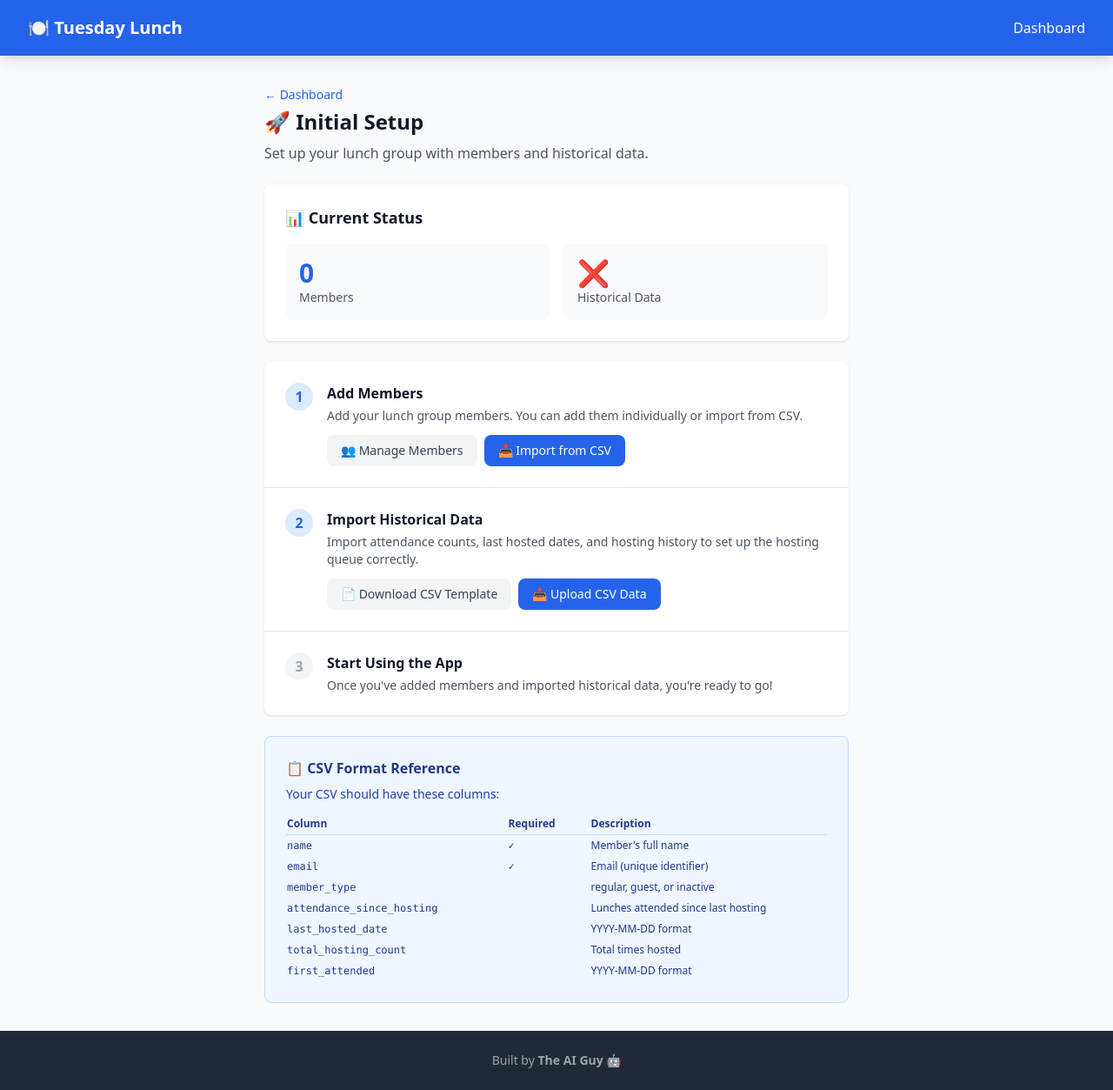
After one commit to Caellwyn/guy-lunch, a Flask app: page /admin/setup in a window 1280 px wide. The commit adds this page. Shown: the whole page at 87% size. Run offline with Flask 3, Linux system fonts and the light colour scheme; the visitor is signed in with stand-in values (Sample User, id 1); some libraries are stand-ins or nearby versions.

Commit message:
Add initial setup flow with CSV import for members and historical data

```diff
--- a/app/routes/admin.py
+++ b/app/routes/admin.py
@@ -1,6 +1,8 @@
 from functools import wraps
-from flask import Blueprint, render_template, request, redirect, url_for, session, flash, current_app, jsonify
-from datetime import date, timedelta
+from flask import Blueprint, render_template, request, redirect, url_for, session, flash, current_app, jsonify, Response
+from datetime import date, timedelta, datetime
+import csv
+import io
 from app import db
 from app.models import Member, Location, Lunch, Attendance
 
@@ -268,3 +270,178 @@ def seed_members_route():
     result = seed_members()
     flash(f"Seeded members: {result['added']} added, {result['skipped']} skipped, {result['total']} total", 'success')
     return redirect(url_for('admin.members'))
+
+
+# ============== INITIAL SETUP ROUTES ==============
+
+@admin_bp.route('/setup')
+@admin_required
+def setup():
+    """Initial setup wizard."""
+    member_count = Member.query.count()
+    has_historical_data = Member.query.filter(Member.last_hosted_date.isnot(None)).count() > 0
+
+    return render_template('admin/setup.html',
+                           member_count=member_count,
+                           has_historical_data=has_historical_data)
+
+
+@admin_bp.route('/setup/export-template')
+@admin_required
+def export_member_template():
+    """Export CSV template with current members for data entry."""
+    members = Member.query.order_by(Member.name).all()
+
+    output = io.StringIO()
+    writer = csv.writer(output)
+
+    # Header row
+    writer.writerow([
+        'name',
+        'email',
+        'member_type',
+        'attendance_since_hosting',
+        'last_hosted_date',
+        'total_hosting_count',
+        'first_attended'
+    ])
+
+    # Data rows (existing members or empty template)
+    if members:
+        for m in members:
+            writer.writerow([
+                m.name,
+                m.email,
+                m.member_type,
+                m.attendance_since_hosting or 0,
+                m.last_hosted_date.strftime('%Y-%m-%d') if m.last_hosted_date else '',
+                m.total_hosting_count or 0,
+                m.first_attended.strftime('%Y-%m-%d') if m.first_attended else ''
+            ])
+    else:
+        # Example row
+        writer.writerow([
+            'John Doe',
+            'john@example.com',
+            'regular',
+            '3',
+            '2024-11-15',
+            '5',
+            '2020-01-01'
+        ])
+
+    output.seek(0)
+    return Response(
+        output.getvalue(),
+        mimetype='text/csv',
+        headers={'Content-Disposition': 'attachment; filename=members_template.csv'}
+    )
+
+
+@admin_bp.route('/setup/import', methods=['GET', 'POST'])
+@admin_required
+def import_members():
+    """Import members and historical data from CSV."""
+    if request.method == 'GET':
+        return render_template('admin/import.html')
+
+    # Handle CSV upload
+    if 'csv_file' not in request.files:
+        flash('No file uploaded', 'error')
+        return redirect(url_for('admin.import_members'))
+
+    file = request.files['csv_file']
+    if file.filename == '':
+        flash('No file selected', 'error')
+        return redirect(url_for('admin.import_members'))
+
+    if not file.filename.endswith('.csv'):
+        flash('File must be a CSV', 'error')
+        return redirect(url_for('admin.import_members'))
+
+    try:
+        # Read CSV
+        stream = io.StringIO(file.stream.read().decode('utf-8-sig'))  # utf-8-sig handles BOM
+        reader = csv.DictReader(stream)
+
+        results = {'added': 0, 'updated': 0, 'errors': []}
+
+        for row_num, row in enumerate(reader, start=2):  # Start at 2 (header is row 1)
+            try:
+                email = row.get('email', '').strip().lower()
+                if not email:
+                    results['errors'].append(f"Row {row_num}: Missing email")
+                    continue
+
+                name = row.get('name', '').strip()
+                if not name:
+                    results['errors'].append(f"Row {row_num}: Missing name")
+                    continue
+
+                # Parse optional fields
+                member_type = row.get('member_type', 'regular').strip() or 'regular'
+                if member_type not in ('regular', 'guest', 'inactive'):
+                    member_type = 'regular'
+
+                attendance = int(row.get('attendance_since_hosting', 0) or 0)
+                hosting_count = int(row.get('total_hosting_count', 0) or 0)
+
+                last_hosted = None
+                if row.get('last_hosted_date', '').strip():
+                    try:
+                        last_hosted = datetime.strptime(row['last_hosted_date'].strip(), '%Y-%m-%d')
+                    except ValueError:
+                        results['errors'].append(f"Row {row_num}: Invalid last_hosted_date format (use YYYY-MM-DD)")
+
+                first_attended = None
+                if row.get('first_attended', '').strip():
+                    try:
+                        first_attended = datetime.strptime(row['first_attended'].strip(), '%Y-%m-%d').date()
+                    except ValueError:
+                        results['errors'].append(f"Row {row_num}: Invalid first_attended format (use YYYY-MM-DD)")
+
+                # Find or create member
+                member = Member.query.filter_by(email=email).first()
+                if member:
+                    # Update existing
+                    member.name = name
+                    member.member_type = member_type
+                    member.attendance_since_hosting = attendance
+                    member.total_hosting_count = hosting_count
+                    member.last_hosted_date = last_hosted
+                    member.first_attended = first_attended
+                    results['updated'] += 1
+                else:
+                    # Create new
+                    member = Member(
+                        name=name,
+                        email=email,
+                        member_type=member_type,
+                        attendance_since_hosting=attendance,
+                        total_hosting_count=hosting_count,
+                        last_hosted_date=last_hosted,
+                        first_attended=first_attended
+                    )
+                    db.session.add(member)
+                    results['added'] += 1
+
+            except Exception as e:
+                results['errors'].append(f"Row {row_num}: {str(e)}")
+
+        db.session.commit()
+
+        # Build flash message
+        msg = f"Import complete: {results['added']} added, {results['updated']} updated"
+        if results['errors']:
+            msg += f", {len(results['errors'])} errors"
+            for err in results['errors'][:5]:  # Show first 5 errors
+                flash(err, 'error')
+            if len(results['errors']) > 5:
+                flash(f"...and {len(results['errors']) - 5} more errors", 'error')
+
+        flash(msg, 'success')
+        return redirect(url_for('admin.setup'))
+
+    except Exception as e:
+        flash(f'Error processing CSV: {str(e)}', 'error')
+        return redirect(url_for('admin.import_members'))
--- /dev/null
+++ b/app/templates/admin/setup.html
@@ -0,0 +1,155 @@
+{% extends "base.html" %}
+
+{% block title %}Initial Setup - Tuesday Lunch Admin{% endblock %}
+
+{% block content %}
+<div class="space-y-6 max-w-2xl mx-auto">
+    <!-- Header -->
+    <div>
+        <a href="{{ url_for('admin.dashboard') }}" class="text-blue-600 hover:underline text-sm">← Dashboard</a>
+        <h1 class="text-2xl font-bold text-gray-900 mt-1">🚀 Initial Setup</h1>
+        <p class="text-gray-600 mt-2">Set up your lunch group with members and historical data.</p>
+    </div>
+
+    {% with messages = get_flashed_messages(with_categories=true) %}
+        {% if messages %}
+            {% for category, message in messages %}
+                <div class="p-4 rounded-lg {% if category == 'error' %}bg-red-100 text-red-700{% else %}bg-green-100 text-green-700{% endif %}">
+                    {{ message }}
+                </div>
+            {% endfor %}
+        {% endif %}
+    {% endwith %}
+
+    <!-- Status Overview -->
+    <div class="bg-white rounded-lg shadow p-6">
+        <h2 class="text-lg font-semibold text-gray-900 mb-4">📊 Current Status</h2>
+        <div class="grid grid-cols-2 gap-4">
+            <div class="p-4 bg-gray-50 rounded-lg">
+                <div class="text-3xl font-bold text-blue-600">{{ member_count }}</div>
+                <div class="text-sm text-gray-600">Members</div>
+            </div>
+            <div class="p-4 bg-gray-50 rounded-lg">
+                <div class="text-3xl">
+                    {% if has_historical_data %}✅{% else %}❌{% endif %}
+                </div>
+                <div class="text-sm text-gray-600">Historical Data</div>
+            </div>
+        </div>
+    </div>
+
+    <!-- Setup Steps -->
+    <div class="bg-white rounded-lg shadow divide-y">
+        <!-- Step 1: Add Members -->
+        <div class="p-6">
+            <div class="flex items-start gap-4">
+                <div class="flex-shrink-0 w-8 h-8 rounded-full {% if member_count > 0 %}bg-green-100 text-green-600{% else %}bg-blue-100 text-blue-600{% endif %} flex items-center justify-center font-bold">
+                    {% if member_count > 0 %}✓{% else %}1{% endif %}
+                </div>
+                <div class="flex-1">
+                    <h3 class="font-semibold text-gray-900">Add Members</h3>
+                    <p class="text-sm text-gray-600 mt-1">
+                        {% if member_count > 0 %}
+                            You have {{ member_count }} members in the system.
+                        {% else %}
+                            Add your lunch group members. You can add them individually or import from CSV.
+                        {% endif %}
+                    </p>
+                    <div class="mt-3 flex flex-wrap gap-2">
+                        <a href="{{ url_for('admin.members') }}"
+                           class="inline-block bg-gray-100 text-gray-700 px-4 py-2 rounded-lg text-sm font-medium hover:bg-gray-200">
+                            👥 Manage Members
+                        </a>
+                        <a href="{{ url_for('admin.import_members') }}"
+                           class="inline-block bg-blue-600 text-white px-4 py-2 rounded-lg text-sm font-medium hover:bg-blue-700">
+                            📥 Import from CSV
+                        </a>
+                    </div>
+                </div>
+            </div>
+        </div>
+
+        <!-- Step 2: Historical Data -->
+        <div class="p-6">
+            <div class="flex items-start gap-4">
+                <div class="flex-shrink-0 w-8 h-8 rounded-full {% if has_historical_data %}bg-green-100 text-green-600{% else %}bg-blue-100 text-blue-600{% endif %} flex items-center justify-center font-bold">
+                    {% if has_historical_data %}✓{% else %}2{% endif %}
+                </div>
+                <div class="flex-1">
+                    <h3 class="font-semibold text-gray-900">Import Historical Data</h3>
+                    <p class="text-sm text-gray-600 mt-1">
+                        {% if has_historical_data %}
+                            Historical hosting data has been imported.
+                        {% else %}
+                            Import attendance counts, last hosted dates, and hosting history to set up the hosting queue correctly.
+                        {% endif %}
+                    </p>
+                    <div class="mt-3 flex flex-wrap gap-2">
+                        <a href="{{ url_for('admin.export_member_template') }}"
+                           class="inline-block bg-gray-100 text-gray-700 px-4 py-2 rounded-lg text-sm font-medium hover:bg-gray-200">
+                            📄 Download CSV Template
+                        </a>
+                        <a href="{{ url_for('admin.import_members') }}"
+                           class="inline-block bg-blue-600 text-white px-4 py-2 rounded-lg text-sm font-medium hover:bg-blue-700">
+                            📥 Upload CSV Data
+                        </a>
+                    </div>
+                </div>
+            </div>
+        </div>
+
+        <!-- Step 3: Ready! -->
+        <div class="p-6">
+            <div class="flex items-start gap-4">
+                <div class="flex-shrink-0 w-8 h-8 rounded-full {% if member_count > 0 and has_historical_data %}bg-green-100 text-green-600{% else %}bg-gray-100 text-gray-400{% endif %} flex items-center justify-center font-bold">
+                    {% if member_count > 0 and has_historical_data %}✓{% else %}3{% endif %}
+                </div>
+                <div class="flex-1">
+                    <h3 class="font-semibold text-gray-900">Start Using the App</h3>
+                    <p class="text-sm text-gray-600 mt-1">
+                        {% if member_count > 0 and has_historical_data %}
+                            You're all set! The hosting queue is ready based on your historical data.
+                        {% else %}
+                            Once you've added members and imported historical data, you're ready to go!
+                        {% endif %}
+                    </p>
+                    {% if member_count > 0 %}
+                    <div class="mt-3">
+                        <a href="{{ url_for('admin.dashboard') }}"
+                           class="inline-block bg-green-600 text-white px-4 py-2 rounded-lg text-sm font-medium hover:bg-green-700">
+                            🎉 Go to Dashboard
+                        </a>
+                    </div>
+                    {% endif %}
+                </div>
+            </div>
+        </div>
+    </div>
+
+    <!-- CSV Format Info -->
+    <div class="bg-blue-50 border border-blue-200 rounded-lg p-6">
+        <h3 class="font-semibold text-blue-900 mb-2">📋 CSV Format Reference</h3>
+        <p class="text-sm text-blue-800 mb-3">Your CSV should have these columns:</p>
+        <div class="overflow-x-auto">
+            <table class="text-xs text-blue-900 w-full">
+                <thead>
+                    <tr class="border-b border-blue-200">
+                        <th class="text-left py-1 pr-4">Column</th>
+                        <th class="text-left py-1 pr-4">Required</th>
+                        <th class="text-left py-1">Description</th>
+                    </tr>
+                </thead>
+                <tbody class="font-mono">
+                    <tr><td class="py-1 pr-4">name</td><td class="pr-4">✓</td><td class="font-sans">Member's full name</td></tr>
+                    <tr><td class="py-1 pr-4">email</td><td class="pr-4">✓</td><td class="font-sans">Email (unique identifier)</td></tr>
+                    <tr><td class="py-1 pr-4">member_type</td><td class="pr-4"></td><td class="font-sans">regular, guest, or inactive</td></tr>
+                    <tr><td class="py-1 pr-4">attendance_since_hosting</td><td class="pr-4"></td><td class="font-sans">Lunches attended since last hosting</td></tr>
+                    <tr><td class="py-1 pr-4">last_hosted_date</td><td class="pr-4"></td><td class="font-sans">YYYY-MM-DD format</td></tr>
+                    <tr><td class="py-1 pr-4">total_hosting_count</td><td class="pr-4"></td><td class="font-sans">Total times hosted</td></tr>
+                    <tr><td class="py-1 pr-4">first_attended</td><td class="pr-4"></td><td class="font-sans">YYYY-MM-DD format</td></tr>
+                </tbody>
+            </table>
+        </div>
+    </div>
+</div>
+{% endblock %}
```
Also changed, not shown: app/templates/admin/dashboard.html (+14 -0 lines), app/templates/admin/import.html (added, +89 -0 lines).
